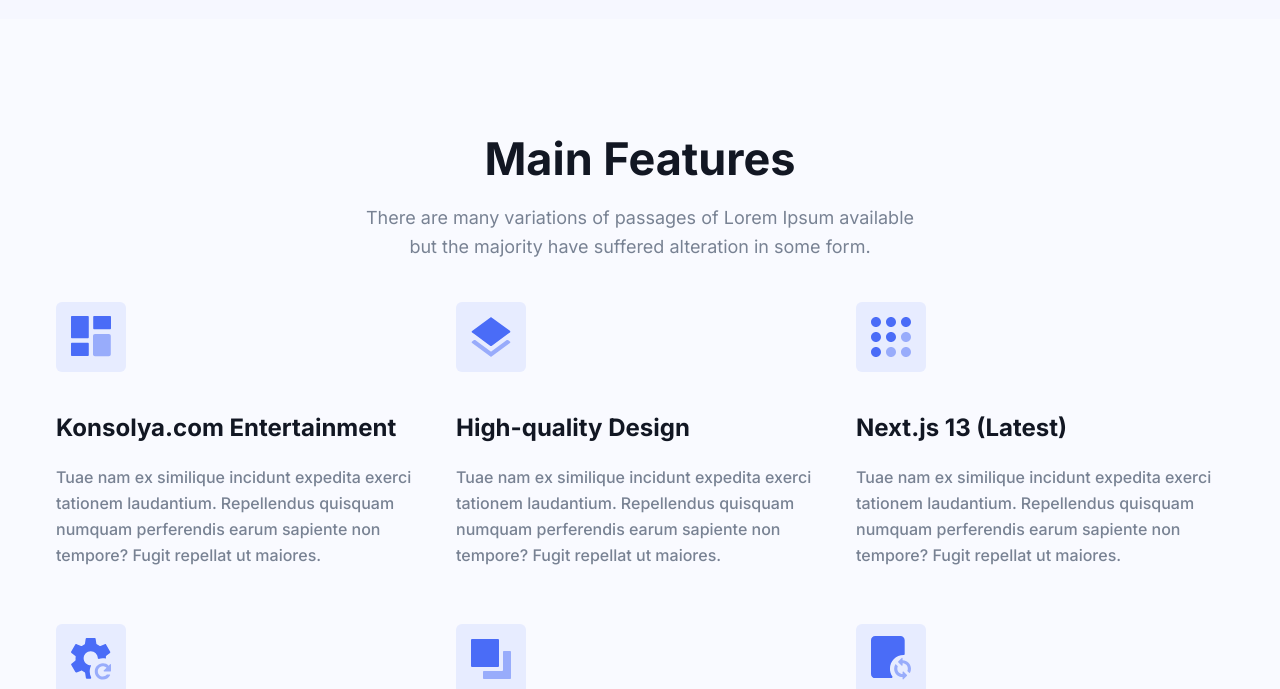
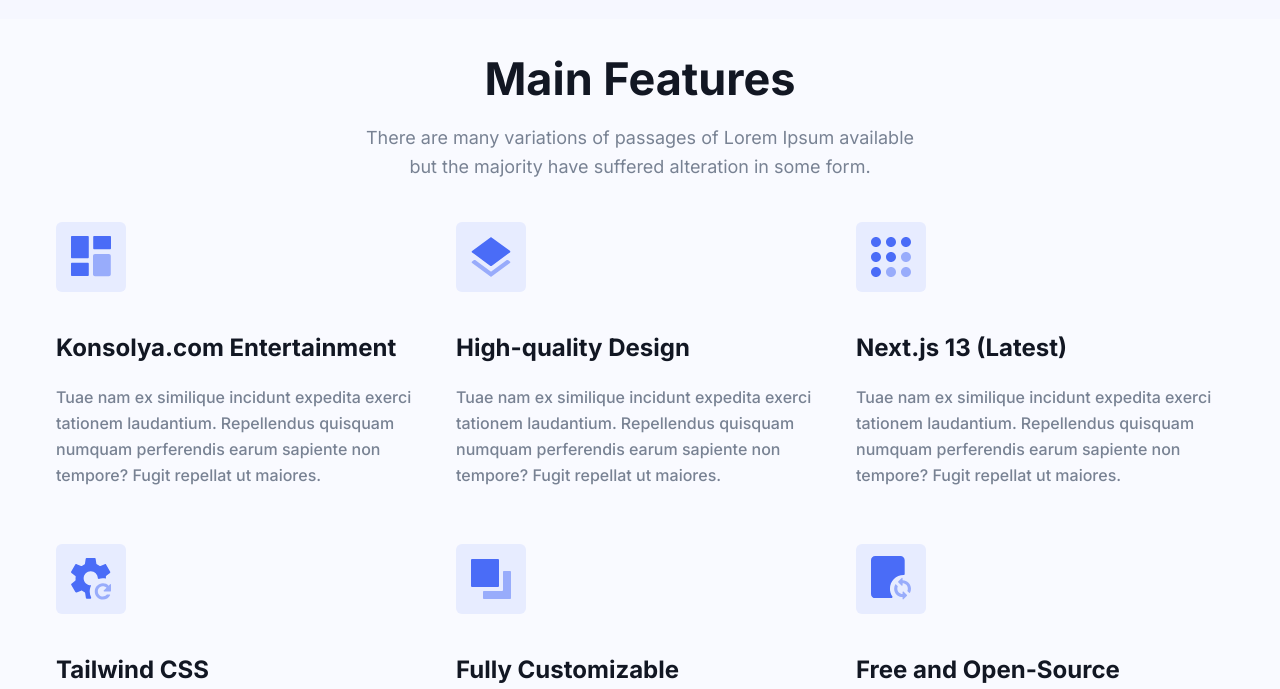
Before and after one commit to basarballioz/konsolya-entertainment, a Next.js app: page / in a window 1280 px wide. Shown: the part 1490-2179 px from the top of the page. Built offline with nearby package versions, Linux system fonts and the light colour scheme.

Commit message:
features tab margin fixes

```diff
--- a/components/Features/index.tsx
+++ b/components/Features/index.tsx
@@ -7,7 +7,7 @@
     <>
       <section
         id="features"
-        className="bg-primary/[.03] py-16 md:py-20 lg:py-28"
+        className="bg-primary/[.03] py-8 md:py-8 lg:py-8"
       >
         <div className="container">
           <SectionTitle
```
